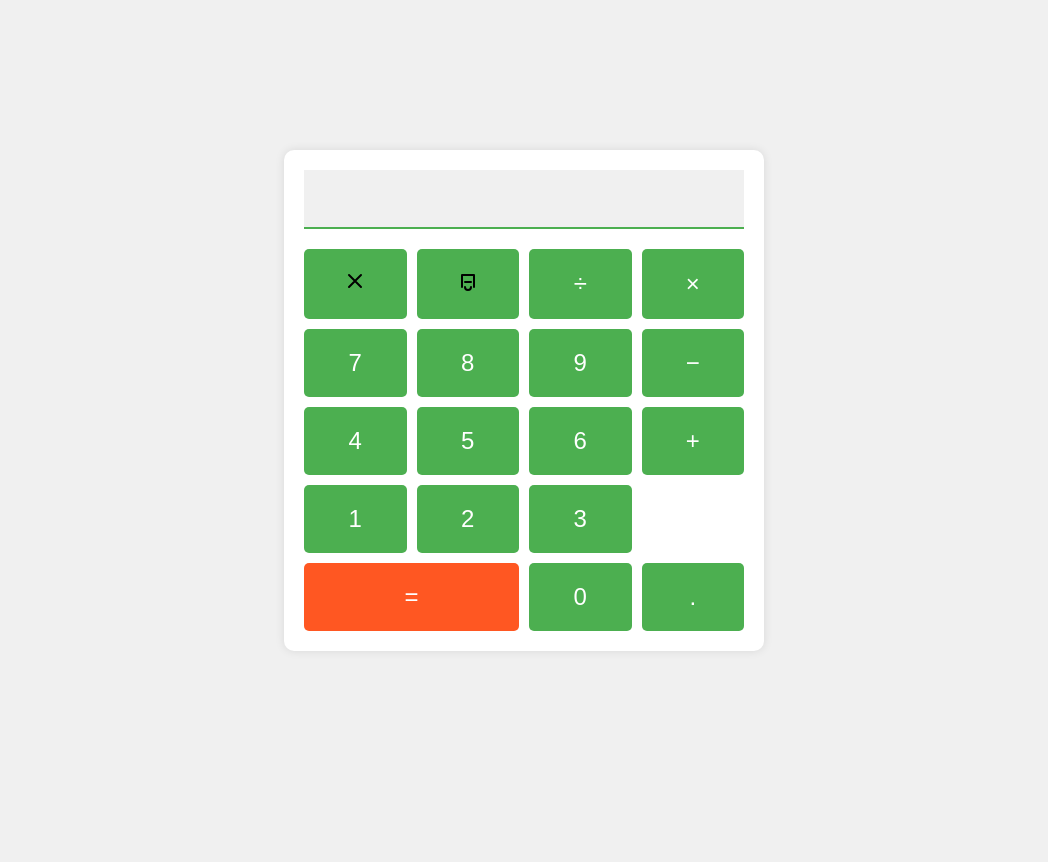
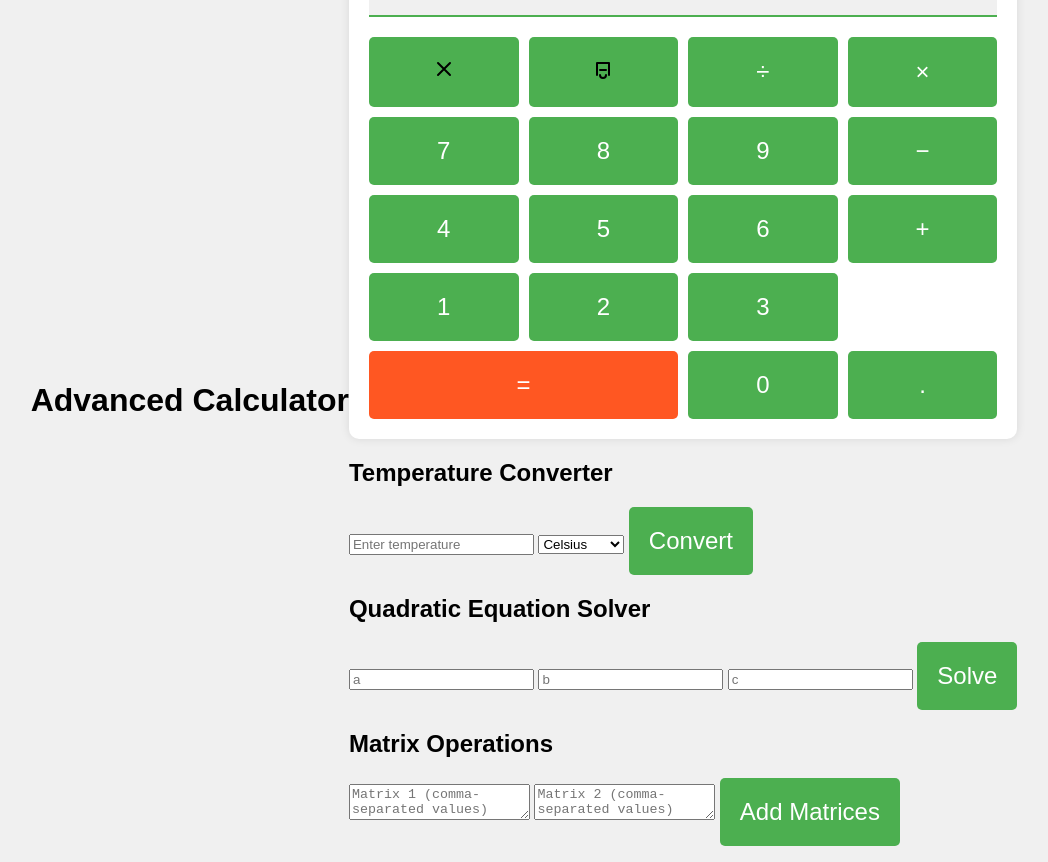
Before and after one commit to Cyrax321/Advanced-calculator-, a plain HTML site: page index.html in a window 1280 px wide. Shown: the whole page, without its empty margins (116-1164 px from the left). Before the commit the page ends 800 px from the top, so only its background shows below. Drawn offline with Linux system fonts and the light colour scheme.

Commit message:
Update index.html

```diff
--- a/index.html
+++ b/index.html
@@ -7,9 +7,13 @@
     <link rel="stylesheet" href="styles.css">
 </head>
 <body>
+    <header>
+        <h1>Advanced Calculator</h1>
+    </header>
+    <div class="container">
         <div class="calculator">
             <div class="display">
-            <input type="text" id="display" disabled>
+                <input type="text" id="display" class="input-mode" disabled>
             </div>
             <div class="buttons">
                 <button onclick="clearDisplay()">
@@ -36,6 +40,37 @@
                 <button onclick="appendDot()">.</button>
             </div>
         </div>
+
+        <div class="extra-features">
+            <div class="temperature-converter">
+                <h2>Temperature Converter</h2>
+                <input type="number" id="temp-input" placeholder="Enter temperature">
+                <select id="temp-unit">
+                    <option value="C">Celsius</option>
+                    <option value="F">Fahrenheit</option>
+                </select>
+                <button onclick="convertTemperature()">Convert</button>
+                <p id="temp-output"></p>
+            </div>
+
+            <div class="quadratic-solver">
+                <h2>Quadratic Equation Solver</h2>
+                <input type="number" id="a" placeholder="a">
+                <input type="number" id="b" placeholder="b">
+                <input type="number" id="c" placeholder="c">
+                <button onclick="solveQuadratic()">Solve</button>
+                <p id="quadratic-output"></p>
+            </div>
+
+            <div class="matrix-operations">
+                <h2>Matrix Operations</h2>
+                <textarea id="matrix1" placeholder="Matrix 1 (comma-separated values)"></textarea>
+                <textarea id="matrix2" placeholder="Matrix 2 (comma-separated values)"></textarea>
+                <button onclick="addMatrices()">Add Matrices</button>
+                <p id="matrix-output"></p>
+            </div>
+        </div>
+    </div>
     <script src="script.js"></script>
 </body>
 </html>
```
Lines whose indentation alone changed are shown as unchanged.
